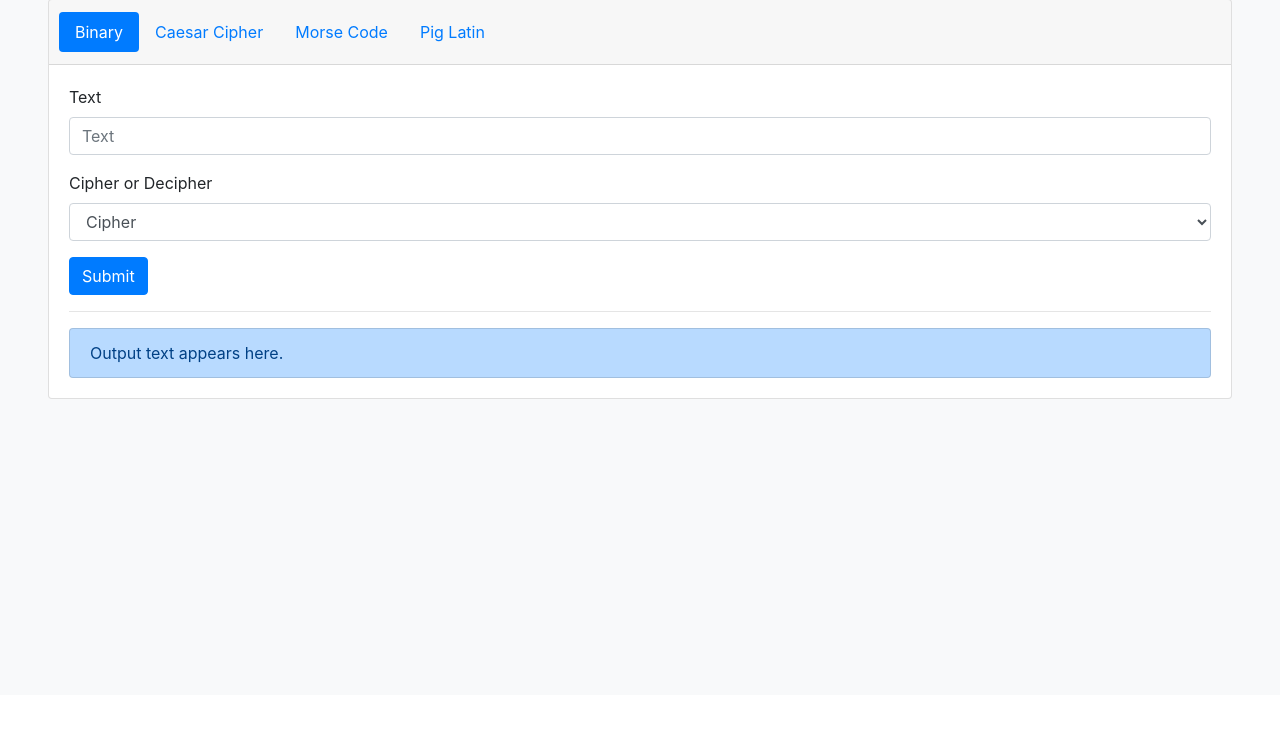
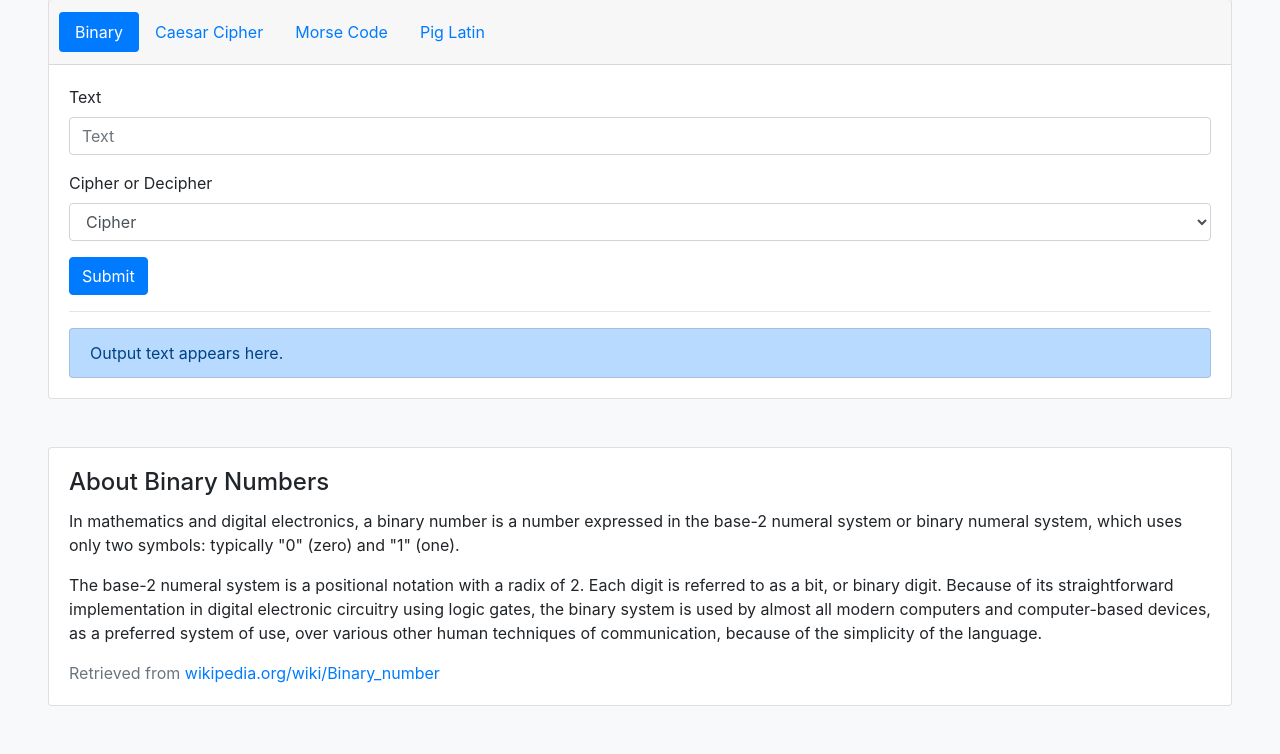
Before and after one commit to FrancisLangit/cypher, a Django app: page /app/binary/ in a window 1280 px wide. Shown: the part 105-859 px from the top of the page. Before the commit the page ends 504 px from the top, so only its background shows below. Run offline with Django 3.2, Linux system fonts and the light colour scheme; some libraries are stand-ins or nearby versions.

Commit message:
Create about section for app/binary page

```diff
--- a/cypher_app/templates/cypher_app/app.html
+++ b/cypher_app/templates/cypher_app/app.html
@@ -58,4 +58,12 @@
 
 </div>
 
+<div class="card m-5">
+  <div class="card-body">
+    {% if request.path == '/app/binary/' %}
+        {% include 'cypher_app/app_about_binary.html' %}
+    {% endif %}
+  </div>
+</div>
+
 {% endblock %}
--- /dev/null
+++ b/cypher_app/templates/cypher_app/app_about_binary.html
@@ -0,0 +1,15 @@
+<h4 class="card-title">
+    About Binary Numbers
+</h4>
+
+<p class="card-text">
+    In mathematics and digital electronics, a binary number is a number expressed in the base-2 numeral system or binary numeral system, which uses only two symbols: typically "0" (zero) and "1" (one).
+</p>
+
+<p class="card-text">
+    The base-2 numeral system is a positional notation with a radix of 2. Each digit is referred to as a bit, or binary digit. Because of its straightforward implementation in digital electronic circuitry using logic gates, the binary system is used by almost all modern computers and computer-based devices, as a preferred system of use, over various other human techniques of communication, because of the simplicity of the language.
+</p>
+
+<h8 class="card-subtitle mb-2 text-muted">
+    Retrieved from <a href="https://en.wikipedia.org/wiki/Binary_number"> wikipedia.org/wiki/Binary_number </a>
+</h8>
```
